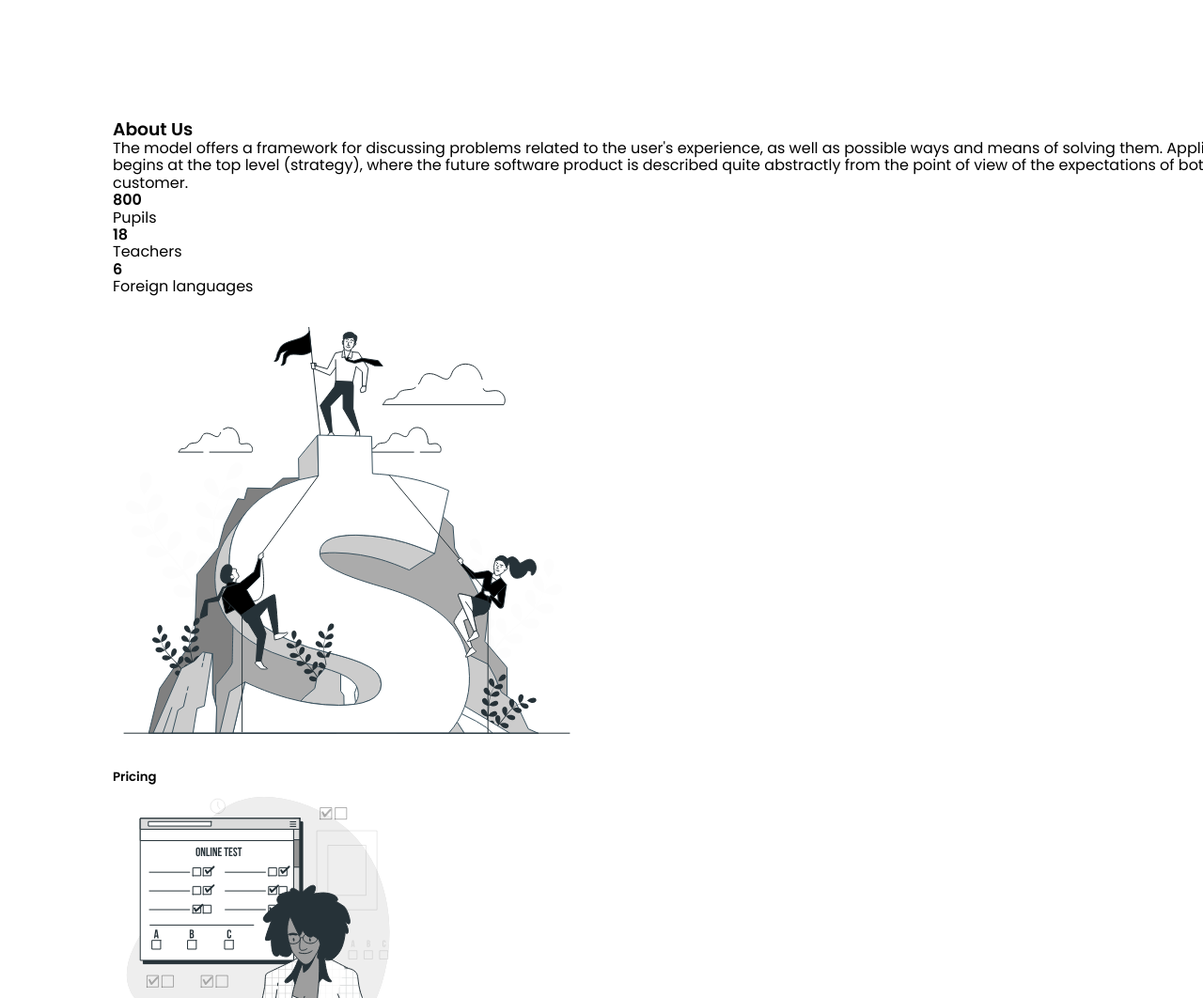
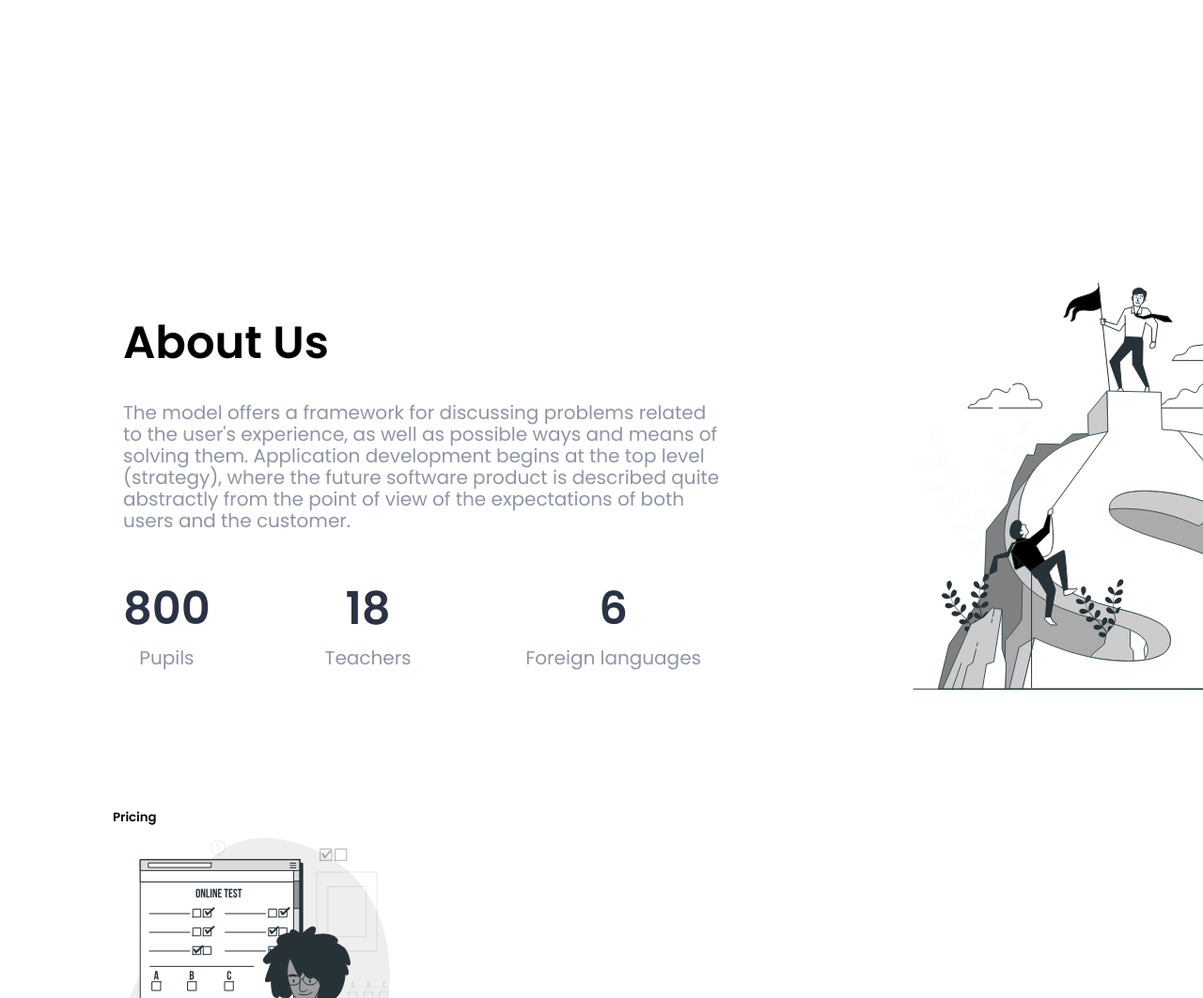
Before and after one commit to GIT13Olena/Learn-Language, a plain HTML site: page index.html in a window 1280 px wide. Shown: the part 1960-3022 px from the top of the page at 94% size. Drawn offline with nearby package versions, Linux system fonts and the light colour scheme.

Commit message:
a fully developed section about us

```diff
--- a/index.html
+++ b/index.html
@@ -132,10 +132,10 @@
 
 
 
-      <section>
-        <div>
-          <h3>About Us</h3>
-        <p>
+      <section class="main-section-about">
+        <div class="main-section-about-box">
+          <h3 class="main-section-about__title">About Us</h3>
+        <p class="main-section-about__subtitle">
           The model offers a framework for discussing problems
           related to the user's experience, as well as possible
           ways and means of solving them. Application development
@@ -144,23 +144,23 @@
           of the expectations of both users and the customer.
         </p>
 
-        <ul>
-          <li>
-            <h4>800</h4>
-            <p>Pupils</p>
+        <ul class="main-section-about__list">
+          <li class="main-section-about__item">
+            <h4 class="main-section-about__item__title">800</h4>
+            <p class="main-section-about__item__subtitle">Pupils</p>
           </li>
-          <li>
-            <h4>18</h4>
-            <p>Teachers</p>
+          <li class="main-section-about__item">
+            <h4 class="main-section-about__item__title">18</h4>
+            <p class="main-section-about__item__subtitle">Teachers</p>
           </li>
-          <li>
-            <h4>6</h4>
-            <p>Foreign languages</p>
+          <li class="main-section-about__item">
+            <h4 class="main-section-about__item__title">6</h4>
+            <p class="main-section-about__item__subtitle">Foreign languages</p>
           </li>
         </ul>
         </div>
 
-        <img src="./svg/about-us-svg.svg" alt="">
+        <img src="./svg/about-us-svg.svg" alt="" >
       </section>
 
 
--- a/style.css
+++ b/style.css
@@ -12,6 +12,8 @@
 
     --button-color: #fff;
     --button-background: #263238;
+
+    --title-about-color: #2a3246;
 
 }
 
@@ -233,5 +235,58 @@ margin-bottom: 33px;
     font-weight: 500;
     font-size: 18px;
     border-radius: 5px;
+
     padding: 17px 63px 16px 64px;
 }
+
+.main-section-about {
+    display: flex;
+    align-items: center;
+
+    padding: 141px 20px 94px 11px;
+}
+
+.main-section-about-box {
+    margin-right: 194px ;
+}
+
+.main-section-about__title {
+    color: var(--title-color);
+    font-weight: 600;
+    font-size: 48px;
+    line-height: 167%;
+
+    margin-bottom: 23px;
+}
+
+.main-section-about__subtitle {
+    width: 635px;
+    color: var(--subtitle-color);
+    font-weight: 400;
+    font-size: 20px;
+
+    margin-bottom: 42px;
+}
+
+.main-section-about__list {
+    display: flex;
+    justify-content: space-between;
+    width: 615px;
+}
+
+.main-section-about__item {
+    text-align: center;
+}
+
+.main-section-about__item__title {
+    color: var(--title-about-color);
+    font-weight: 600;
+    font-size: 48px;
+    line-height: 167%;
+}
+
+.main-section-about__item__subtitle {
+    color: var(--subtitle-color);
+    font-weight: 400;
+    font-size: 20px;
+}
```
Lines whose indentation alone changed are shown as unchanged.
